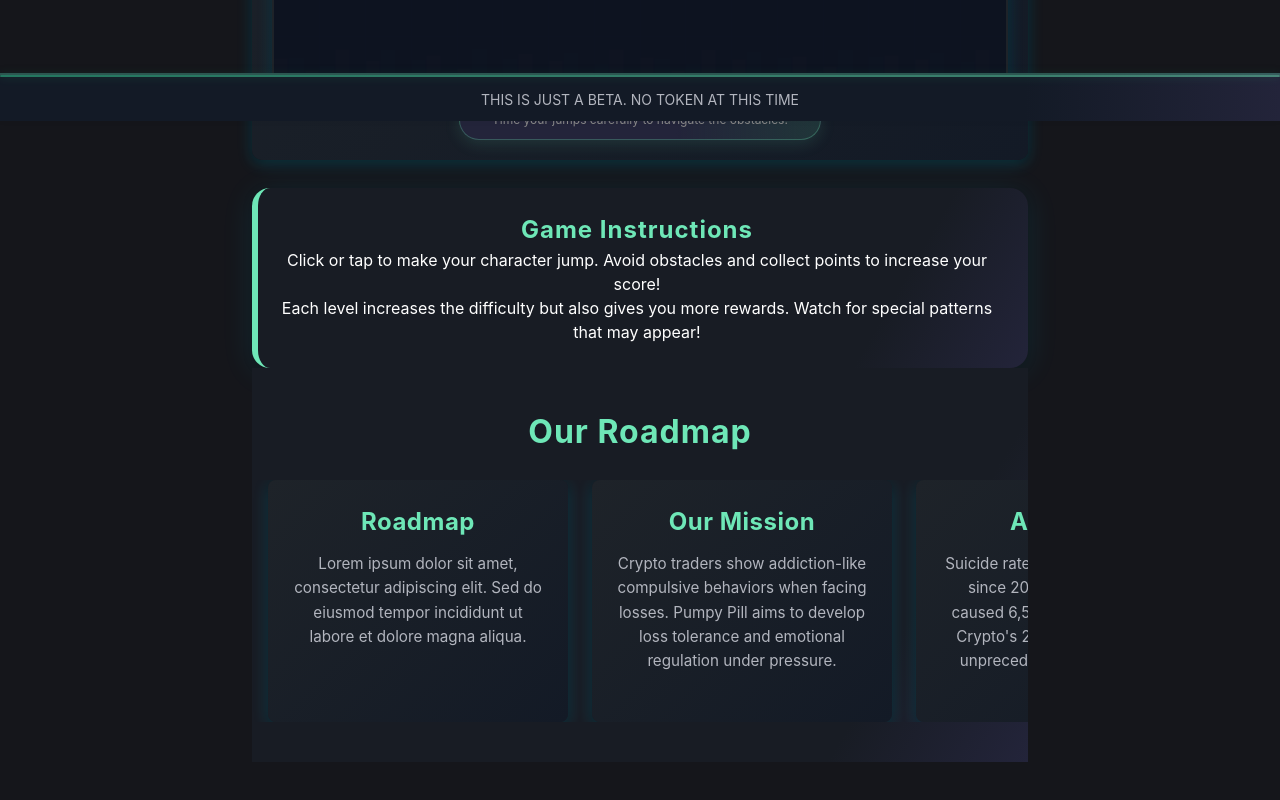
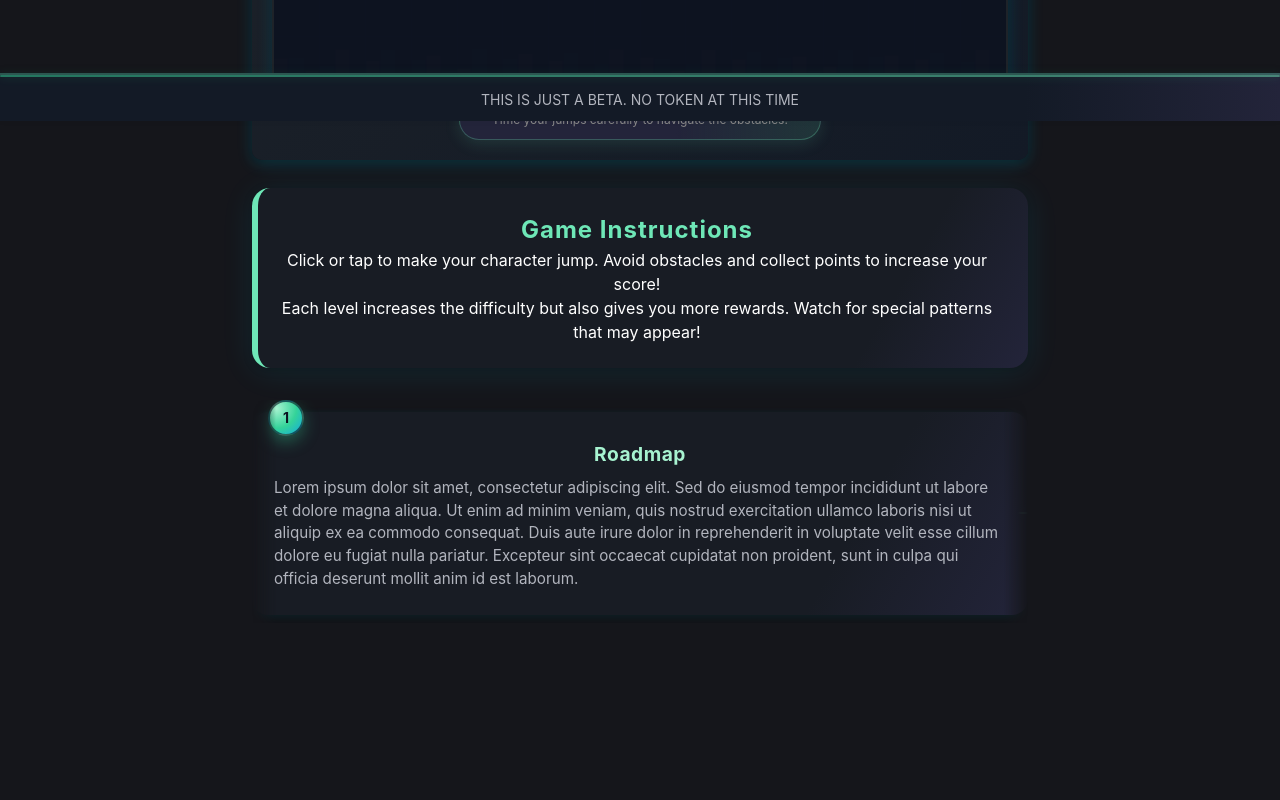
Before and after one commit to pumpypill/Pumpypill, a website: page index.html in a window 1280 px wide. Shown: the part 679-1479 px from the top of the page. After the commit the page ends 1418 px from the top, so only its background shows below. Drawn offline with Linux system fonts and the light colour scheme.

Commit message:
roadmap changes

```diff
--- a/1.7/styles.css
+++ b/1.7/styles.css
@@ -250,73 +250,180 @@ footer::before {
     letter-spacing: 1px;
 }
 
-/* Roadmap Section */
-.roadmap-section {
+/* Roadmap Container - Timeline Step */
+.roadmap-container {
     width: 100%;
-    padding: 40px 0;
+    max-width: 800px;
+    margin: 32px auto 0;
     background: linear-gradient(120deg, #181c24 80%, #23243a 100%);
-    overflow-x: hidden;
+    border-radius: 16px;
+    padding: 28px 32px 28px 56px;
+    box-shadow: 0 2px 16px 0 rgba(255, 215, 0, 0.10), 0 2px 8px rgba(0, 0, 0, 0.18);
     position: relative;
+    border-left: 6px solid var(--color-accent);
+    animation: roadmap-fadein 1.2s cubic-bezier(.4,2,.6,1);
+    transition: box-shadow 0.3s, border-color 0.3s;
+}
+.roadmap-container:nth-of-type(even) {
+    background: linear-gradient(120deg, #23243a 80%, #181c24 100%);
+    border-left: 6px solid #34d399; /* darker mint alternate */
+}
+.roadmap-container::before {
+    content: "";
+    position: absolute;
+    left: 18px;
+    top: 32px;
+    width: 16px;
+    height: 16px;
+    border-radius: 50%;
+    background: radial-gradient(circle, #a7f3d0 60%, #34d399 100%); /* mint dot */
+    box-shadow: 0 0 8px rgba(110, 231, 183, 0.5);
+    z-index: 2;
+}
+.roadmap-container:nth-of-type(even)::before {
+    background: radial-gradient(circle, #34d399 60%, #a7f3d0 100%);
+    box-shadow: 0 0 8px rgba(52, 211, 153, 0.5);
+}
+.roadmap-container h2 {
+    color: #a7f3d0; /* light mint title */
+    margin-top: 0;
+    letter-spacing: 1px;
+}
+.roadmap-container:nth-of-type(even) h2 {
+    color: var(--color-accent);
+}
+@keyframes roadmap-fadein {
+    from { opacity: 0; transform: translateY(40px);}
+    to   { opacity: 1; transform: none;}
 }
 
-.roadmap-title {
-    text-align: center;
-    color: var(--color-accent);
-    font-size: 2rem;
-    margin-bottom: 24px;
-    letter-spacing: 1px;
+/* Ensure the very last content block has breathing room above the footer */
+.roadmap-container:last-of-type {
+    margin-bottom: 28px;
 }
 
-.roadmap-scroll {
+/* Roadmap row: horizontal stepper with scroll snap and connectors */
+.roadmap-row {
+    width: 100%;
+    max-width: 1080px;
+    margin: 32px auto 0;
+    padding: 12px 0 8px;
     display: flex;
-    gap: 24px;
+    gap: 16px;
     overflow-x: auto;
-    padding: 0 16px;
-    scroll-behavior: smooth;
-    scrollbar-width: thin; /* Firefox */
-    scrollbar-color: var(--color-accent) transparent;
+    scroll-snap-type: x mandatory;
+    counter-reset: step;
+    /* subtle edge fade */
+    -webkit-mask-image: linear-gradient(to right, transparent 0, black 24px, black calc(100% - 24px), transparent 100%);
+            mask-image: linear-gradient(to right, transparent 0, black 24px, black calc(100% - 24px), transparent 100%);
+}
+.roadmap-row:focus-within {
+    outline: 2px solid var(--color-accent);
+    outline-offset: 2px;
 }
 
-.roadmap-scroll::-webkit-scrollbar {
-    height: 8px;
+/* Cards inside the roadmap row behave as horizontally scrolling snap items */
+.roadmap-row .roadmap-container {
+    scroll-snap-align: start;
+    flex: 0 0 auto;
+    min-width: clamp(260px, 64vw, 340px);
+    margin: 0; /* override vertical stack margins */
+    padding: 22px 22px 24px 22px; /* slightly tighter than default */
+    border-radius: 16px;
+    background: linear-gradient(120deg, #181c24 75%, #23243a 100%);
+    border-left: 0; /* handled by badge/outline below */
+    box-shadow: 0 6px 20px rgba(0, 0, 0, 0.35), 0 2px 8px rgba(0, 212, 255, 0.12);
+    position: relative;
+    transition: transform 200ms ease, box-shadow 200ms ease, border-color 200ms ease;
+    outline: 1px solid rgba(110, 231, 183, 0.14);
+}
+.roadmap-row .roadmap-container:hover,
+.roadmap-row .roadmap-container:focus-within {
+    transform: translateY(-2px);
+    box-shadow: 0 10px 28px rgba(0, 0, 0, 0.45), 0 4px 12px rgba(0, 212, 255, 0.18);
+    outline-color: rgba(110, 231, 183, 0.28);
 }
 
-.roadmap-scroll::-webkit-scrollbar-thumb {
-    background: var(--color-accent);
-    border-radius: 4px;
+/* Step badge using CSS counters (no extra markup) */
+.roadmap-row .roadmap-container::before {
+    counter-increment: step;
+    content: counter(step);
+    position: absolute;
+    top: -12px;
+    left: 16px;
+    width: 36px;
+    height: 36px;
+    border-radius: 50%;
+    display: grid;
+    place-items: center;
+    font: 700 14px/1 "SF Pro Display", system-ui, sans-serif;
+    color: #0b121f;
+    background:
+        radial-gradient(120% 120% at 20% 20%, #a7f3d0 0%, #34d399 52%, #0ea5e9 100%);
+    box-shadow: 0 6px 16px rgba(52, 211, 153, 0.35);
+    border: 2px solid rgba(12, 20, 33, 0.6);
 }
 
-.roadmap-scroll::-webkit-scrollbar-track {
-    background: transparent;
+/* Connector chevron to the next card */
+.roadmap-row .roadmap-container::after {
+    content: "";
+    position: absolute;
+    top: 50%;
+    right: -10px;
+    transform: translateY(-50%);
+    width: 20px;
+    height: 2px;
+    background: linear-gradient(90deg, rgba(110, 231, 183, 0.0) 0%, rgba(110, 231, 183, 0.7) 100%);
+    filter: drop-shadow(0 0 6px rgba(110, 231, 183, 0.35));
+}
+.roadmap-row .roadmap-container:last-child::after {
+    display: none;
 }
 
-.roadmap-container {
-    flex: 0 0 300px;
-    background: linear-gradient(135deg, #1e2329, #131a26);
-    border-radius: var(--border-radius);
-    padding: 24px;
-    box-shadow: var(--shadow-md);
-    transition: transform 0.3s var(--transition-standard), box-shadow 0.3s var(--transition-standard);
-    position: relative;
-    overflow: hidden;
+/* Titles and content alignment refinements inside roadmap row */
+.roadmap-row .roadmap-container h2 {
+    margin: 6px 0 8px 0;
+    color: #a7f3d0;
+    letter-spacing: 0.5px;
+    font-size: 1.2rem;
+}
+.roadmap-row .roadmap-container p {
+    color: var(--color-text-secondary);
+    font-size: 0.95rem;
+    text-align: left;
 }
 
-.roadmap-container:hover {
-    transform: translateY(-8px);
-    box-shadow: var(--shadow-lg);
+/* Keyboard navigability: make cards focusable without extra JS if needed */
+.roadmap-row .roadmap-container {
+    outline: none;
+}
+.roadmap-row .roadmap-container:focus {
+    box-shadow: 0 10px 28px rgba(0, 0, 0, 0.48), 0 0 0 2px rgba(110, 231, 183, 0.35) inset;
 }
 
-.roadmap-container h2 {
-    color: var(--color-accent);
-    margin-bottom: 12px;
-    font-size: 1.5rem;
-    letter-spacing: 0.5px;
+/* Respect reduced motion preferences */
+@media (prefers-reduced-motion: reduce) {
+    .roadmap-row {
+        scroll-behavior: auto;
+    }
+    .roadmap-row .roadmap-container {
+        transition: none;
+    }
 }
 
-.roadmap-container p {
-    color: var(--color-text-secondary);
-    font-size: 0.95rem;
-    line-height: 1.6;
+/* Larger viewports: show slightly wider cards */
+@media (min-width: 960px) {
+    .roadmap-row {
+        gap: 20px;
+    }
+    .roadmap-row .roadmap-container {
+        min-width: clamp(300px, 28vw, 360px);
+    }
+}
+
+/* Keep legacy vertical cards looking the same elsewhere */
+.roadmap-container:not(.roadmap-row .roadmap-container) {
+    /* no change from existing vertical stack styles */
 }
 
 /* Responsive Adjustments */
@@ -368,10 +475,4 @@ footer::before {
     .roadmap-container {
         padding-left: 24px;
     }
-    .roadmap-title {
-        font-size: 1.8rem;
-    }
-    .roadmap-container {
-        flex: 0 0 240px;
-    }
 }
--- a/index.html
+++ b/index.html
@@ -26,27 +26,31 @@
                 <p>Click or tap to make your character jump. Avoid obstacles and collect points to increase your score!</p>
                 <p>Each level increases the difficulty but also gives you more rewards. Watch for special patterns that may appear!</p>
             </div>
-            <div class="roadmap-section">
-                <h2 class="roadmap-title">Our Roadmap</h2>
-                <div class="roadmap-scroll">
+
+            <!-- Roadmap row wrapper start -->
+            <section class="roadmap-row" aria-label="Product roadmap">
                 <div class="roadmap-container">
                     <h2>Roadmap</h2>
-                        <p>Lorem ipsum dolor sit amet, consectetur adipiscing elit. Sed do eiusmod tempor incididunt ut labore et dolore magna aliqua.</p>
+                    <p>Lorem ipsum dolor sit amet, consectetur adipiscing elit. Sed do eiusmod tempor incididunt ut labore et dolore magna aliqua. Ut enim ad minim veniam, quis nostrud exercitation ullamco laboris nisi ut aliquip ex ea commodo consequat. Duis aute irure dolor in reprehenderit in voluptate velit esse cillum dolore eu fugiat nulla pariatur. Excepteur sint occaecat cupidatat non proident, sunt in culpa qui officia deserunt mollit anim id est laborum.</p>
                 </div>
                 <div class="roadmap-container">
                     <h2>Our Mission</h2>
-                        <p>Crypto traders show addiction-like compulsive behaviors when facing losses. Pumpy Pill aims to develop loss tolerance and emotional regulation under pressure.</p>
+                    <p>Crypto traders show addiction-like compulsive behaviors when facing losses. Pumpy Pill aims to develop loss tolerance and emotional regulation under pressure. Train your brain to think clearly when portfolios are bleeding.</p>
                 </div>
                 <div class="roadmap-container">
                     <h2>About Us</h2>
-                        <p>Suicide rates have increased 16% since 2011. The 2008 crash caused 6,566 additional deaths. Crypto's 24/7 volatility creates unprecedented psychological pressure.</p>
+                    <p>Suicide rates have increased 16% since 2011. The 2008 crash caused 6,566 additional deaths. Crypto's 24/7 volatility creates unprecedented psychological pressure. We built Pumpy Pill because the industry has a mental health problem no one talks about.</p>
                 </div>
                 <div class="roadmap-container">
                     <h2>Contact Us</h2>
                     <p>If you have any questions or feedback, please reach out to us at <a href="mailto:support@pumpypill.com">support@pumpypill.com</a>.</p>
                 </div>
+                <div class="roadmap-container">
+                    <h2>Bug Reports and Feature Requests</h2>
+                    <p>If you encounter any bugs or have feature requests, please let us know by contacting us on X.</p>
                 </div>
-            </div>
+            </section>
+            <!-- Roadmap row wrapper end -->
         </div>
     </main>
     <footer>
```
Lines whose indentation alone changed are shown as unchanged.
